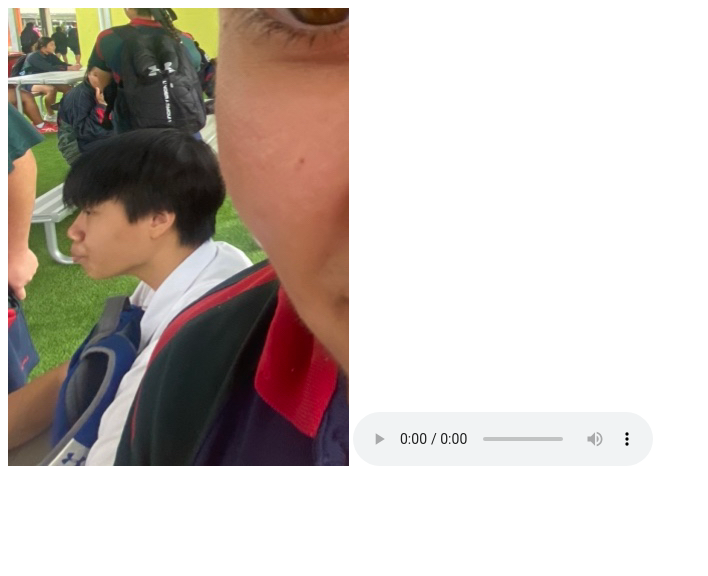
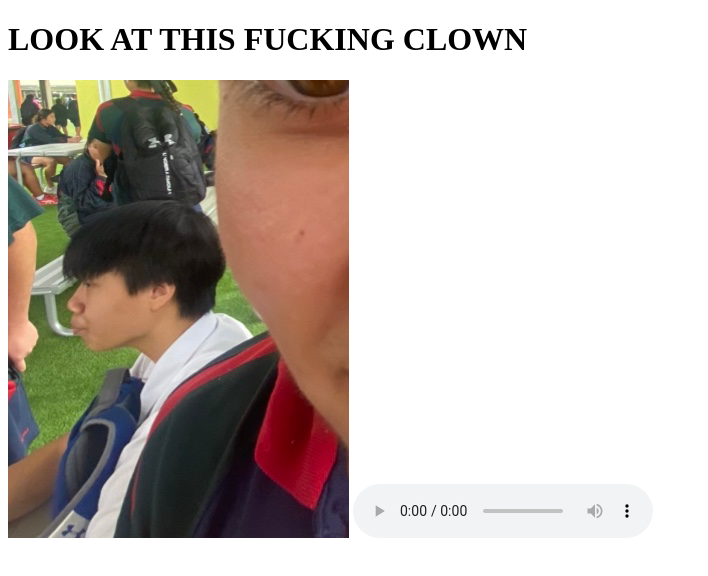
Before and after one commit to StevieDevie/steviedevie.github.io, a plain HTML site: page index.html in a window 1280 px wide. Shown: the whole page, without its empty margins (0-708 px from the left). Drawn offline with Linux system fonts and the light colour scheme.

Commit message:
Update index.html

```diff
--- a/index.html
+++ b/index.html
@@ -2,6 +2,10 @@
 <html>
 <body>
 
+
+
+    <h1>LOOK AT THIS FUCKING CLOWN</h1>
+
     <img src="johnny2.png" alt="dickhead" />
 
     <audio src="quandale dingle crime Sound Effect.mp3" controls></audio>
```
